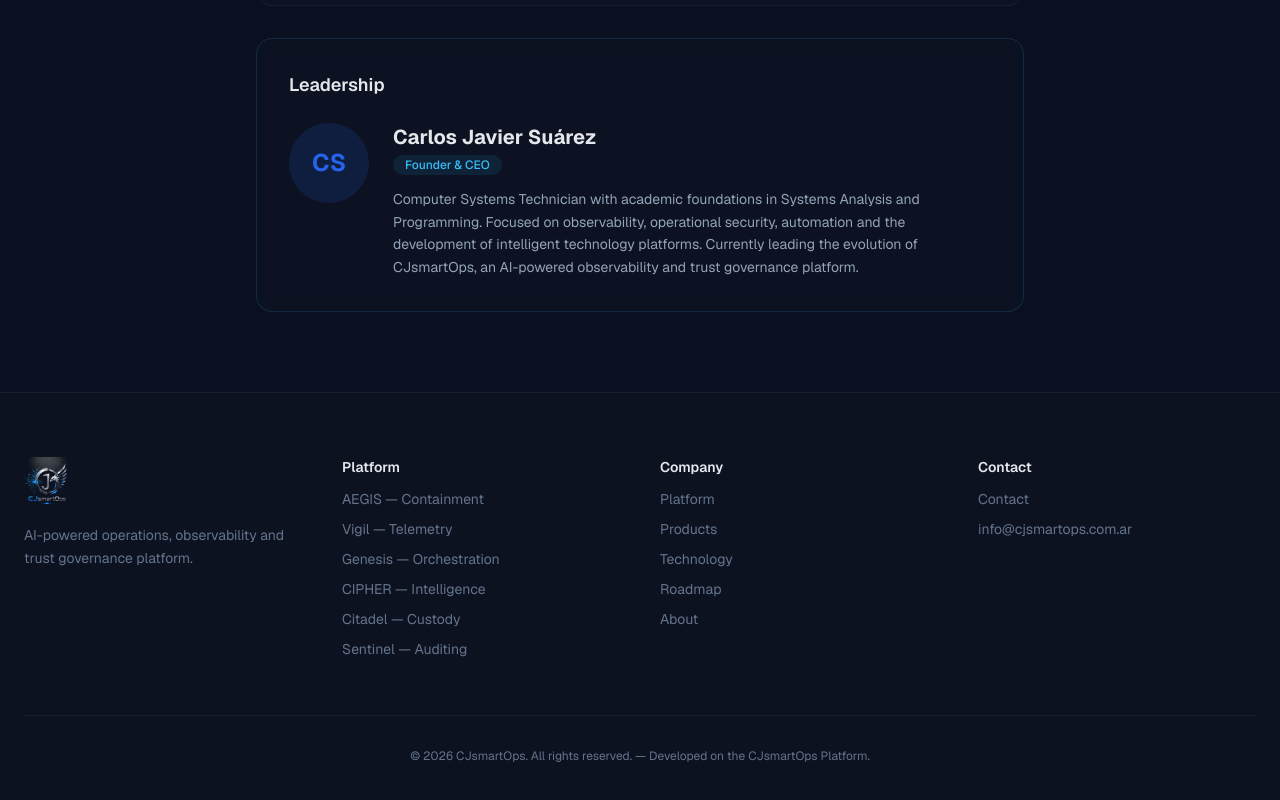
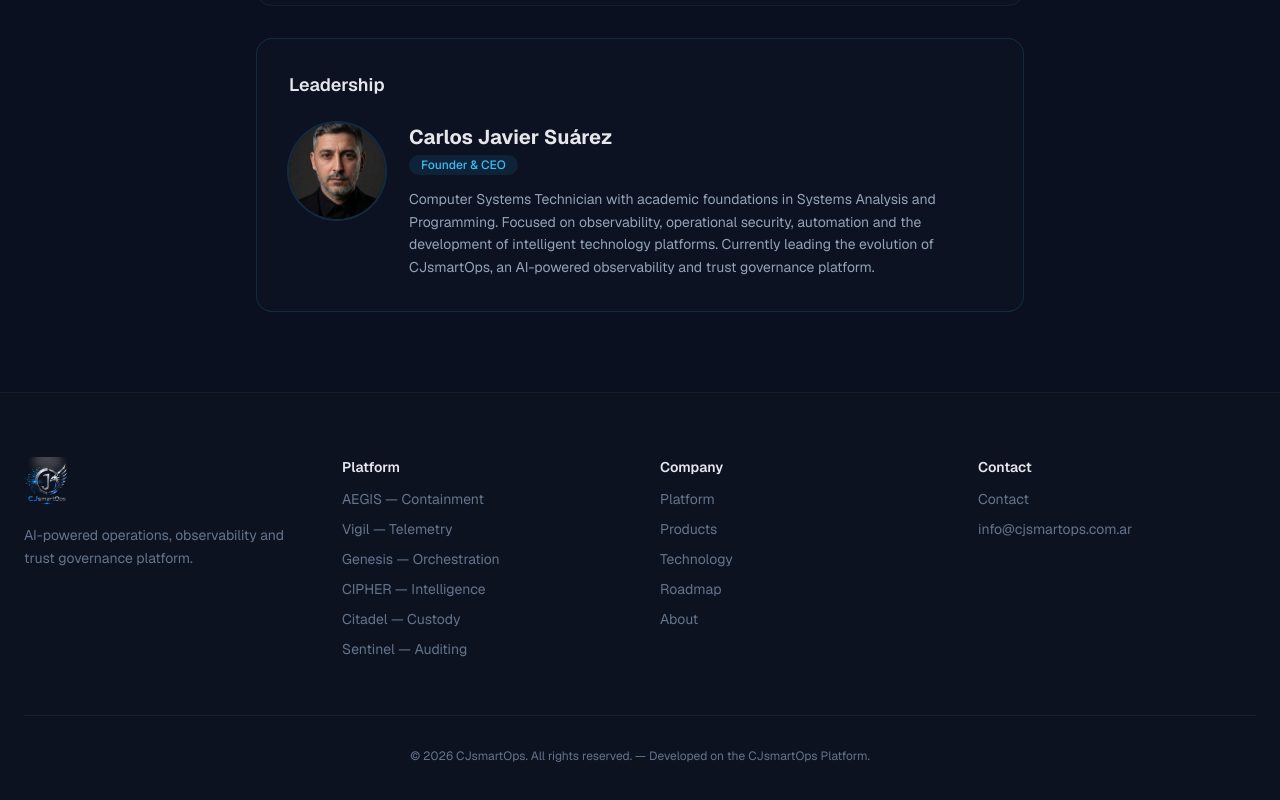
Before and after one commit to CJsmartOps/cjsmartops-web, a Next.js app: page /en/about in a window 1280 px wide. Shown: the part 1459-2259 px from the top of the page. Built offline with nearby package versions, Linux system fonts and the light colour scheme.

Commit message:
feat: CEO photo in About leadership section
Co-authored-by: Genesis Agent <genesis@cjsmartops.com>

```diff
--- a/app/[lang]/about/page.tsx
+++ b/app/[lang]/about/page.tsx
@@ -2,6 +2,7 @@
 import { generatePageMetadata } from "@/lib/metadata";
 import { PageHeader } from "@/components/ui/page-header";
 import { GradientCard } from "@/components/ui/gradient-card";
+import Image from "next/image";
 
 interface Props { params: Promise<{ lang: string }> }
 
@@ -34,9 +35,13 @@
           <div className="rounded-2xl border border-border-glow bg-surface/30 p-8 backdrop-blur-sm">
             <h2 className="mb-6 text-lg font-semibold text-foreground">{a.leadership.title}</h2>
             <div className="flex flex-col sm:flex-row gap-6 items-start">
-              <div className="shrink-0 flex h-20 w-20 items-center justify-center rounded-full bg-accent/15 text-2xl font-bold text-accent notranslate" translate="no">
-                CS
-              </div>
+              <Image
+                src="/founder-ceo.jpg"
+                alt={a.leadership.name}
+                width={100}
+                height={133}
+                className="shrink-0 h-24 w-24 rounded-full object-cover ring-2 ring-border-glow"
+              />
               <div>
                 <h3 className="text-xl font-bold text-foreground notranslate" translate="no">
                   {a.leadership.name}
```
Also changed, not shown: public/founder-ceo.jpg (added).
